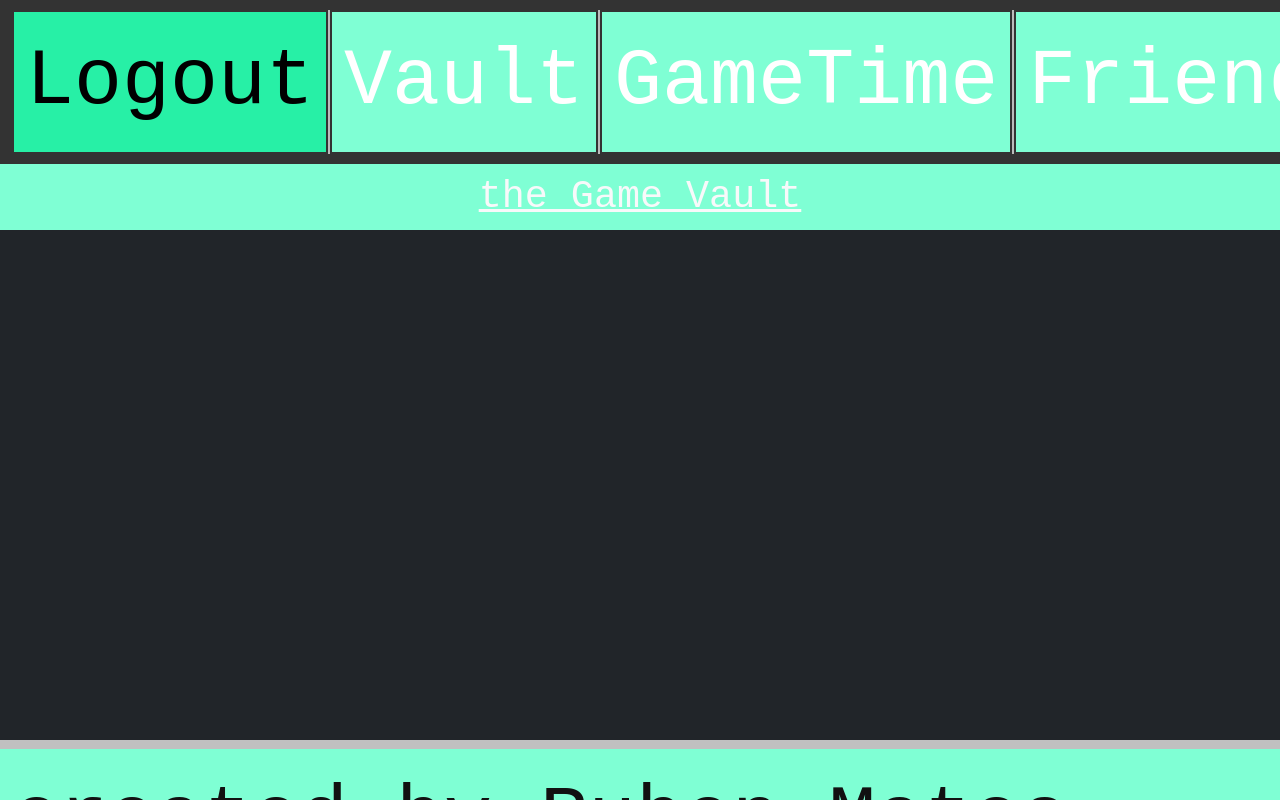
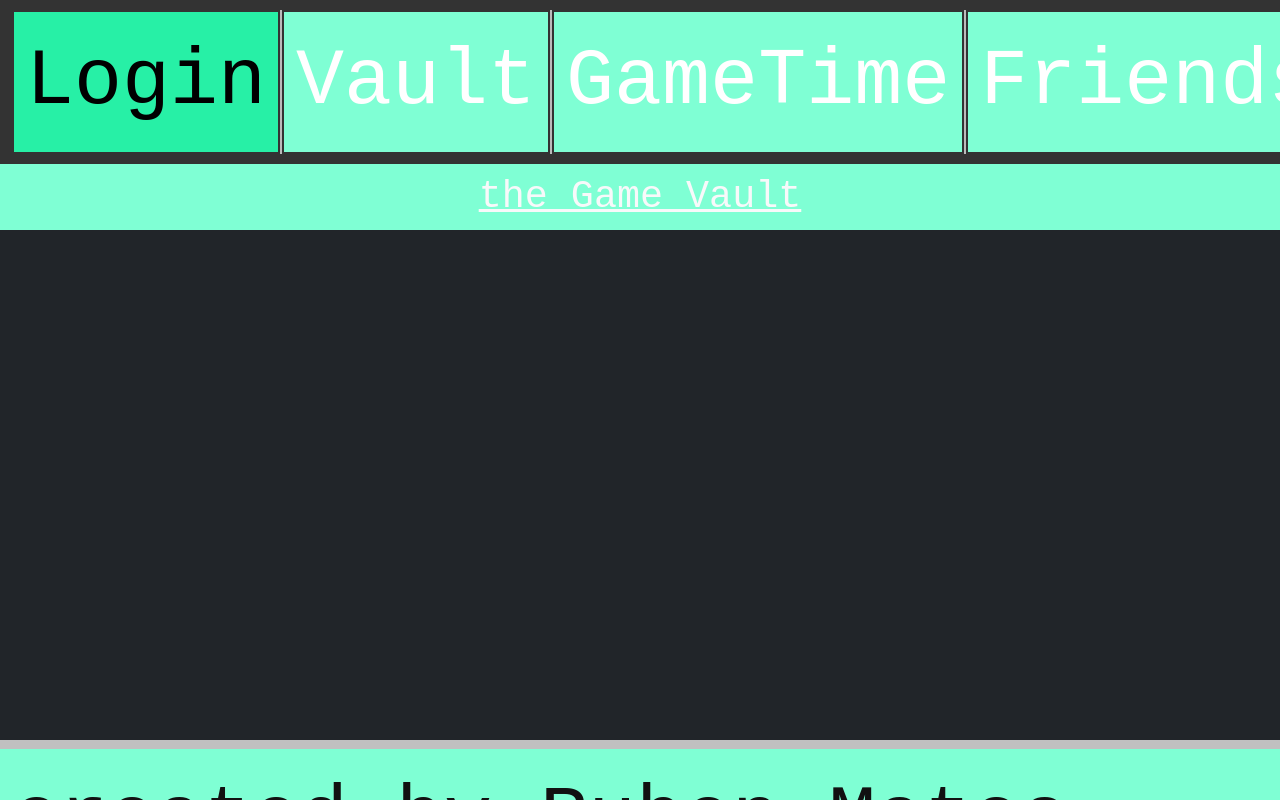
Before and after one commit to mrmintmango/Startup, a React (Vite) app: page / in a window 1280 px wide. Built offline with nearby package versions, Linux system fonts and the light colour scheme.

Commit message:
Resizing problems but i'm working on it.

```diff
--- a/src/app.jsx
+++ b/src/app.jsx
@@ -14,7 +14,7 @@ export default function App() {
       <BrowserRouter>
         <div className="body bg-dark text-light">
             <ul className="navigation">
-                <li><NavLink to=''>Logout</NavLink></li>
+                <li><NavLink to=''>Login</NavLink></li>
                 <li><NavLink to='vault'>Vault</NavLink></li>
                 <li><NavLink to='time'>GameTime</NavLink></li>
                 <li><NavLink to='friends'>Friends</NavLink></li>
--- a/src/login/login.html
+++ b/src/login/login.html
@@ -71,6 +71,8 @@
   <a href="https://www.wikihow.com/Improve-Your-Memory"> forgot username or password? </a>
 </div>
 </body>
+
+
 <footer>
   <span class="left"><p>Created by: Ruben Matos</p></span>
   <span class="right"><a href="https://github.com/mrmintmango/Startup">my Github!</a></span>
```
Also changed, not shown: src/login/login.css (indentation only), src/login/login.jsx (line endings or trailing spaces).
